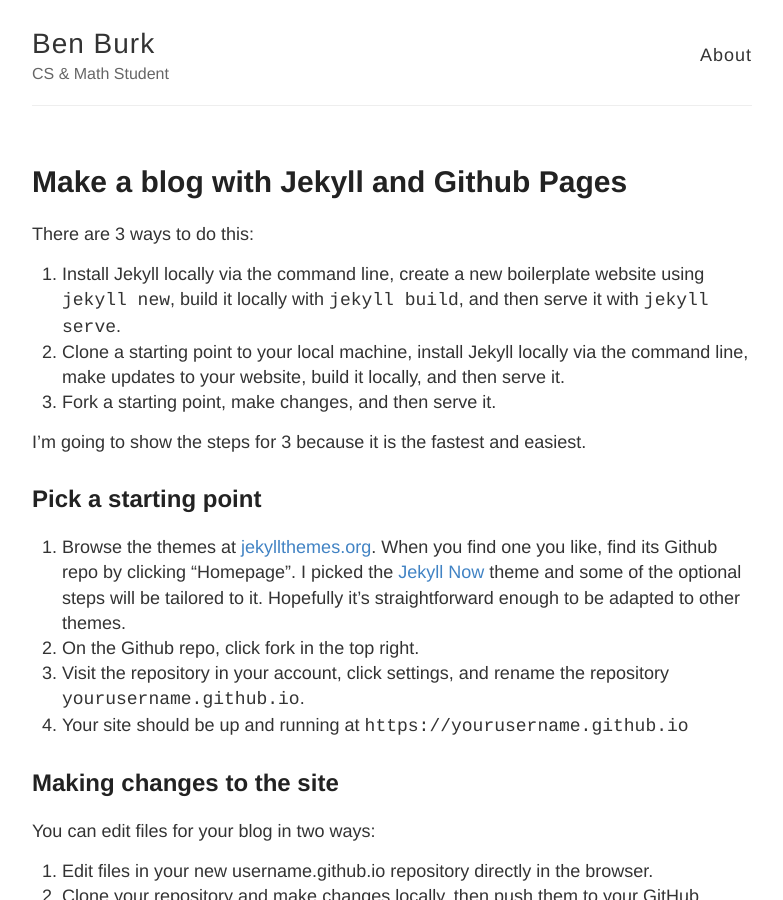
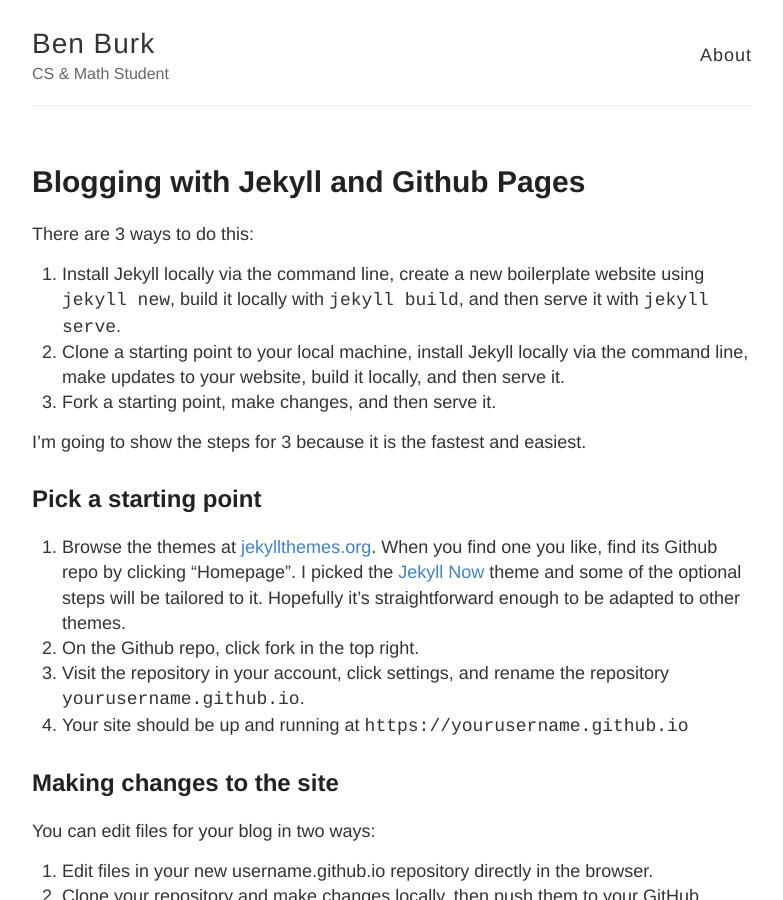
Before and after one commit to benburk/benburk.github.io, a Jekyll site: the page built from _posts/2019-10-24-start-blogging.md, in a window 1280 px wide and 900 px high. Shown: the whole window, without its empty margins (248-1031 px from the left). Built offline with Jekyll 4.4.1, drawn with Linux system fonts in a browser that asks for light colours; formulas are drawn with MathJax 3; comment, search, counter and statistics services are not loaded.

Commit message:
rename first post

```diff
--- a/_posts/2019-10-24-start-blogging.md
+++ b/_posts/2019-10-24-start-blogging.md
@@ -1,6 +1,6 @@
 ---
 layout: post
-title: Make a blog with Jekyll and Github Pages
+title: Blogging with Jekyll and Github Pages
 ---
 
 There are 3 ways to do this:
```
Also changed, not shown: 1 other file.
